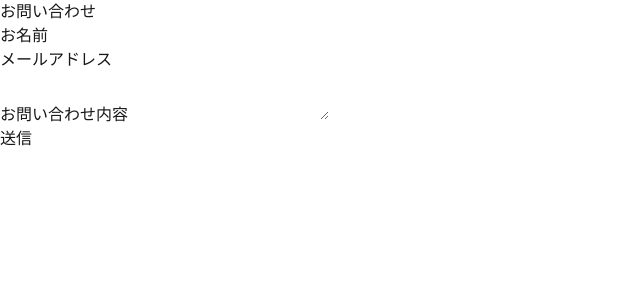
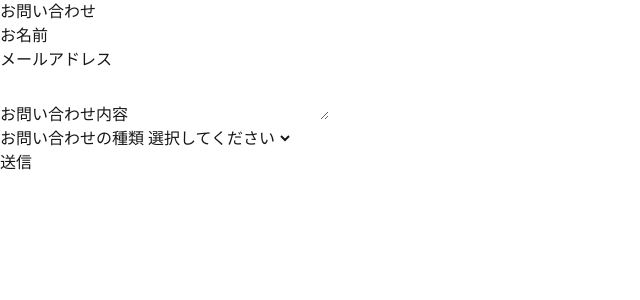
Before and after one commit to hiroshees/next-vitest-lab, a Next.js app: page /contact in a window 1280 px wide. Shown: the top 300 px of the page, without its empty margins (0-640 px from the left). Built offline with nearby package versions, Linux system fonts and the light colour scheme.

Commit message:
added contact

```diff
--- a/src/app/contact/page.tsx
+++ b/src/app/contact/page.tsx
@@ -1,6 +1,5 @@
 import { ContactForm } from '@/features/contact/ContactForm';
 import { submitContact } from '@/features/contact/actions';
-import { Suspense } from 'react';
 
 export default function ContactPage() {
   return (
--- a/src/features/contact/ContactForm.tsx
+++ b/src/features/contact/ContactForm.tsx
@@ -1,10 +1,11 @@
 'use client';
 
 import { useActionState, useId } from 'react';
-import type {
-  ContactErrors,
-  ContactInput,
-  ContactState,
+import {
+  inquiryType,
+  type ContactErrors,
+  type ContactInput,
+  type ContactState,
 } from './validateContact';
 
 type Props = {
@@ -26,7 +27,6 @@ export function ContactForm({ action }: Props) {
   const errors: ContactErrors = state.status === 'error' ? state.errors : {};
   const values: Partial<ContactInput> =
     state.status === 'error' ? state.values : {};
-
   return (
     <form action={formAction} noValidate>
       {errors.form && <p role="alert">{errors.form}</p>}
@@ -50,6 +50,16 @@ export function ContactForm({ action }: Props) {
         defaultValue={values.message}
         error={errors.message}
       />
+      <SelectField
+        key={values.inquiry ?? 'empty'}
+        name="inquiry"
+        label="お問い合わせの種類"
+        placeholder="選択してください"
+        defaultValue={values.inquiry}
+        options={inquiryType}
+        error={errors.inquiry}
+      />
+
       <button type="submit" disabled={isPending}>
         {isPending ? '送信中…' : '送信'}
       </button>
@@ -92,3 +102,47 @@ function Field({
     </div>
   );
 }
+
+type SelectFieldProps = {
+  name: string;
+  label: string;
+  options: string[];
+  placeholder?: string;
+  defaultValue?: string;
+  error?: string;
+  disabled?: boolean;
+};
+
+export function SelectField({
+  name,
+  label,
+  options,
+  placeholder,
+  defaultValue,
+  error,
+  disabled,
+}: SelectFieldProps) {
+  const id = useId();
+  const errorId = `${id}-error`;
+  return (
+    <div>
+      <label htmlFor={id}>{label}</label>
+      <select
+        id={id}
+        name={name}
+        defaultValue={defaultValue}
+        disabled={disabled}
+        aria-invalid={error ? true : undefined}
+        aria-describedby={error ? errorId : undefined}
+      >
+        {placeholder && <option value="">{placeholder}</option>}
+        {options.map((option) => (
+          <option key={option} value={option}>
+            {option}
+          </option>
+        ))}
+      </select>
+      {error && <p id={errorId}>{error}</p>}
+    </div>
+  );
+}
--- a/src/features/contact/actions.ts
+++ b/src/features/contact/actions.ts
@@ -1,8 +1,11 @@
 'use server';
 
 import { revalidatePath } from 'next/cache';
-import { saveInquiry } from './repository';
-import { validateContact, type ContactState } from './validateContact';
+import { saveInquiry } from '@/features/contact/repository';
+import {
+  validateContact,
+  type ContactState,
+} from '@/features/contact/validateContact';
 
 export async function submitContact(
   _prevState: ContactState,
@@ -12,6 +15,7 @@ export async function submitContact(
     name: String(formData.get('name') ?? ''),
     email: String(formData.get('email') ?? ''),
     message: String(formData.get('message') ?? ''),
+    inquiry: String(formData.get('inquiry') ?? ''),
   };
 
   const errors = validateContact(values);
@@ -24,6 +28,7 @@ export async function submitContact(
       name: values.name.trim(),
       email: values.email.trim(),
       message: values.message.trim(),
+      inquiry: values.inquiry.trim(),
     });
   } catch {
     return {
--- a/src/features/contact/validateContact.ts
+++ b/src/features/contact/validateContact.ts
@@ -2,11 +2,14 @@ export type ContactInput = {
   name: string;
   email: string;
   message: string;
+  inquiry: string;
 };
 
 export type ContactErrors = Partial<
   Record<keyof ContactInput | 'form', string>
 >;
+
+export const inquiryType = ['商品について', '注文について', 'その他'];
 
 export type ContactState =
   | { status: 'idle' }
@@ -20,6 +23,7 @@ export function validateContact(input: ContactInput): ContactErrors {
   const name = input.name.trim();
   const email = input.email.trim();
   const message = input.message.trim();
+  const inquiry = input.inquiry.trim();
 
   if (!name) {
     errors.name = 'お名前を入力してください';
@@ -39,5 +43,11 @@ export function validateContact(input: ContactInput): ContactErrors {
     errors.message = 'お問い合わせ内容は1000文字以内で入力してください';
   }
 
+  if (!inquiry) {
+    errors.inquiry = 'お問い合わせ種類を入力してください';
+  } else if (!inquiryType.includes(inquiry)) {
+    errors.inquiry = 'お問い合わせ種類が間違えています';
+  }
+
   return errors;
 }
```
Also changed, not shown: 2 other files (tests, documents, lock files or other folders).
